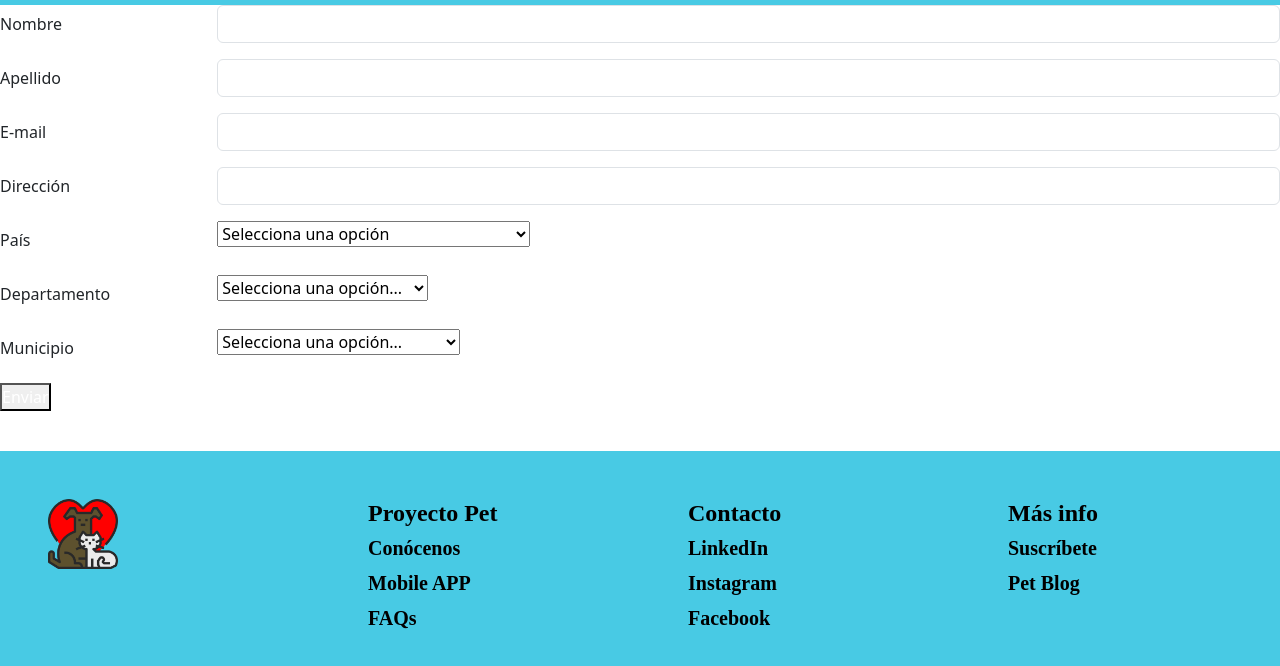
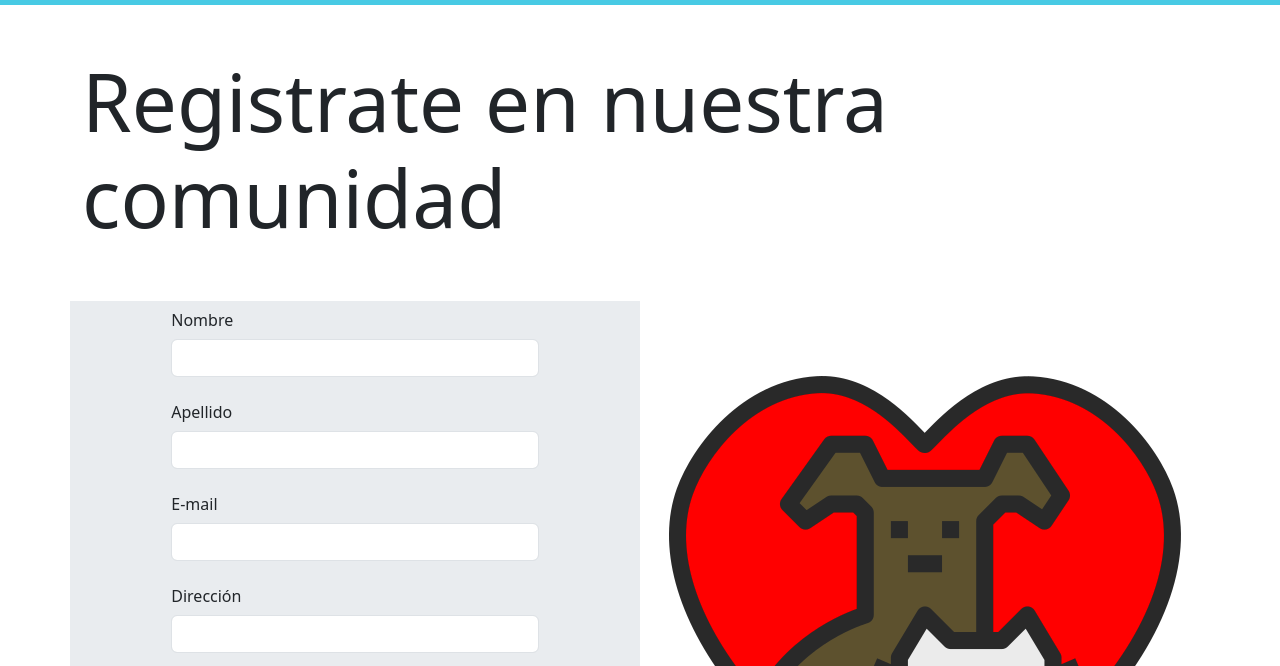
Before and after one commit to HolaKaths/EntregaFinal-RamirezArias, a website: page pages/registro1.html in a window 1280 px wide. Shown: the part 76-742 px from the top of the page. Drawn offline with nearby package versions, Linux system fonts and the light colour scheme.

Commit message:
Ajustes formularios - Registro y Login

```diff
--- a/css/style.css
+++ b/css/style.css
@@ -91,7 +91,6 @@ main .w3-container.w3-container.w3-center.w3-animate-opacity #main .row section#
     main .w3-container.w3-container.w3-center.w3-animate-opacity #main .row section#registro1#ParrafosB p:before {
       content: ""; }
 
-
 #footer {
   background-color: #48cae4;
   font-family: montserrat;
--- a/pages/registro1.html
+++ b/pages/registro1.html
@@ -72,40 +72,66 @@
 
 <!--Formulario-->
 
+<main>
+
+
+
+
     <section id="registro1">
-        <div class="w3-container">
+        <div class="container">
+
+
+<br></br>
+
+
+ <h1 class="display-1 justify-content-center align-items-center ">
+                   Registrate en nuestra comunidad
+
+                </h1>
+            </h1>
+
+        </article>
+
+
+<br></br>
+
+<div class="row">
+
+<div class="col col-md-12 col-lg-6 bg-body-secondary d-flex flex-column justify-content-center align-items-center">
+
+
             <main class="w3-container w3-center w3-animate-opacity">
                 <div class="mb-3 row">
-                    <label for="inputPassword" class="col-sm-2 col-form-label">Nombre</label>
-                    <div class="col-sm-10">
+                    <label for="inputPassword" class="col-sm-12 col-form-label">Nombre</label>
+                    <div class="col-sm-12">
                         <input type="password" class="form-control" id="inputPassword">
                     </div>
                 </div>
 
                 <div class="mb-3 row">
-                    <label for="inputPassword" class="col-sm-2 col-form-label">Apellido</label>
-                    <div class="col-sm-10">
+                    <label for="inputPassword" class="col-sm-12 col-form-label">Apellido</label>
+                    <div class="col-sm-12">
                         <input type="password" class="form-control" id="inputPassword">
                     </div>
                 </div>
 
                 <div class="mb-3 row">
-                    <label for="inputPassword" class="col-sm-2 col-form-label">E-mail</label>
-                    <div class="col-sm-10">
+                    <label for="inputPassword" class="col-sm-12 col-form-label">E-mail</label>
+                    <div class="col-sm-12">
                         <input type="password" class="form-control" id="inputPassword">
                     </div>
                 </div>
 
                 <div class="mb-3 row">
-                    <label for="inputPassword" class="col-sm-2 col-form-label">Dirección </label>
-                    <div class="col-sm-10">
+                    <label for="inputPassword" class="col-sm-12 col-form-label">Dirección </label>
+                    <div class="col-sm-12">
                         <input type="password" class="form-control" id="inputPassword">
                     </div>
                 </div>
 
                 <div class="mb-3 row">
-                    <label for="inputPassword" class="col-sm-2 col-form-label">País </label>
-                    <div class="col-sm-10">
+                    <label for="inputPassword" class="col-sm-12 col-form-label">País </label><br></br>
+                    <div class="col-sm-12">
                         <select name="pais" required>
                             <option value="">Selecciona una opción </option>
                             <option value="AF">Afganistán</option>
@@ -348,8 +374,8 @@
                 </div>
 
                 <div class="mb-3 row">
-                    <label for="inputPassword" class="col-sm-2 col-form-label">Departamento </label>
-                    <div class="col-sm-10">
+                    <label for="inputPassword" class="col-sm-12 col-form-label">Departamento </label>
+                    <div class="col-sm-12">
                         <label>
                             <select name="departamento" required>
                                 <option value="">Selecciona una opción...</option>
@@ -392,8 +418,8 @@
                 </div>
 
                 <div class="mb-3 row">
-                    <label for="inputPassword" class="col-sm-2 col-form-label">Municipio </label>
-                    <div class="col-sm-10">
+                    <label for="inputPassword" class="col-sm-12 col-form-label">Municipio </label>
+                    <div class="col-sm-12">
                         <label>
                             <select name="municipio" required>
                                 <option value="">Selecciona una opción...</option>
@@ -1524,9 +1550,25 @@
 
 
 
-    <p><button id="buttonenviar1" class="text-white">Enviar</button></p>
+    <p><button id="buttonenviar1" >Enviar</button></p>
+
+</div>
+
+
+
+
+
 
     </form>
+
+    <div class="col col-md-12 col-lg-6 d-flex flex-column justify-content-center align-items-center">
+
+<img src="../assets/images/mascota.png">
+
+
+</div>
+
+</div>
 
     </section>
     <br>
```
Also changed, not shown: pages/blog.html (+1 -1 lines), pages/login.html (+29 -14 lines).
